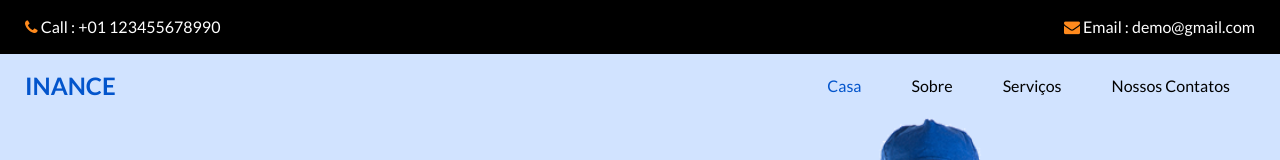
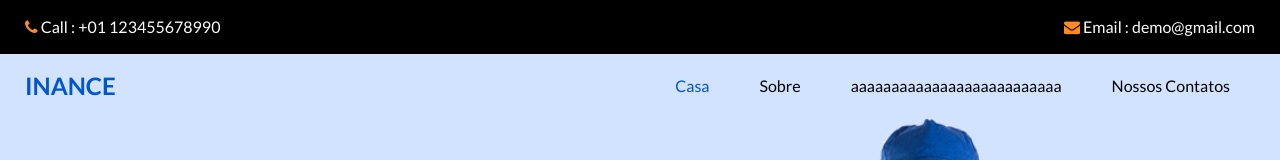
Before and after one commit to GabrielaGurgel/app-site-devops, a plain HTML site: page index.html in a window 1280 px wide. Shown: the top 160 px of the page. Drawn offline with nearby package versions, Linux system fonts and the light colour scheme; some packages are replaced by stand-ins of ours.

Commit message:
Update index.html
aaaaaaaaaaaaaaaaaaaaa

```diff
--- a/index.html
+++ b/index.html
@@ -72,7 +72,7 @@
                   <a class="nav-link" href="about.html"> Sobre</a>
                 </li>
                 <li class="nav-item">
-                  <a class="nav-link" href="service.html">Serviços</a>
+                  <a class="nav-link" href="service.html">aaaaaaaaaaaaaaaaaaaaaaaaaa</a>
                 </li>
                 <li class="nav-item">
                   <a class="nav-link" href="contact.html">Nossos Contatos</a>
```
